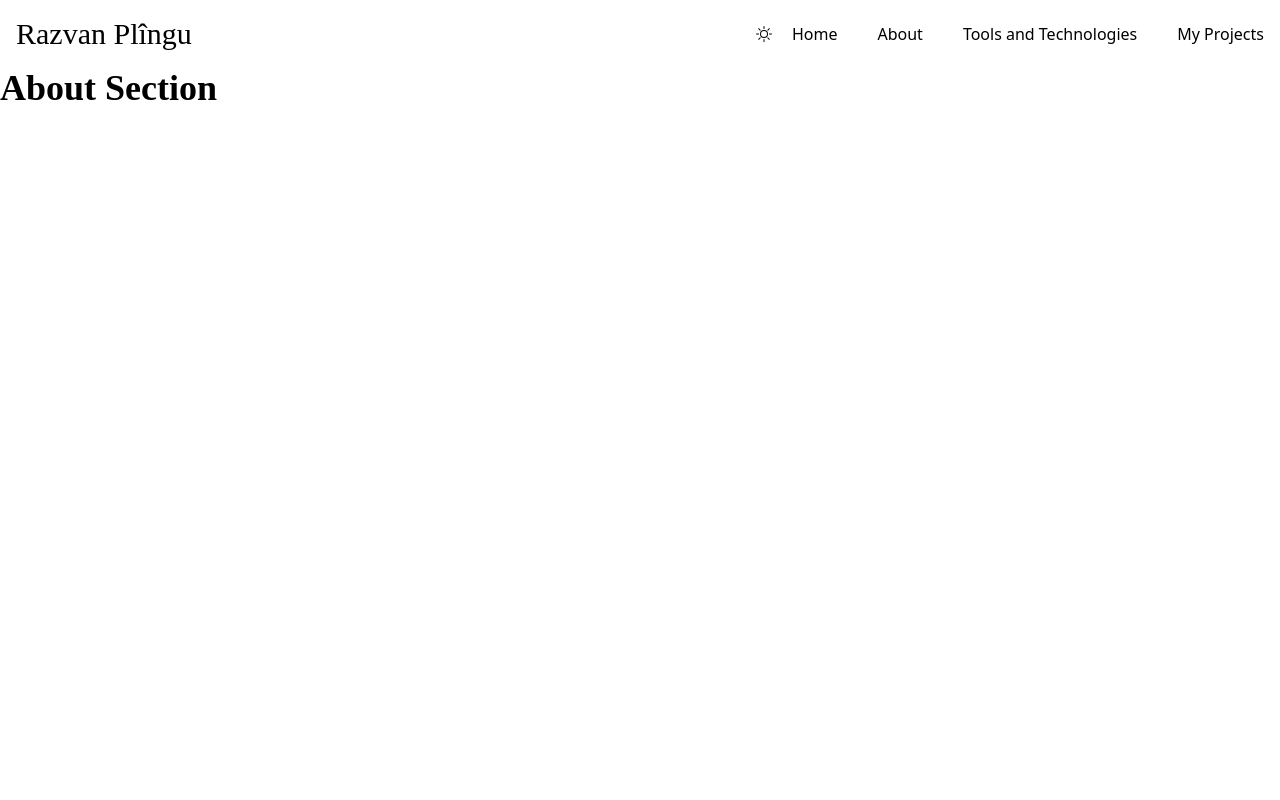
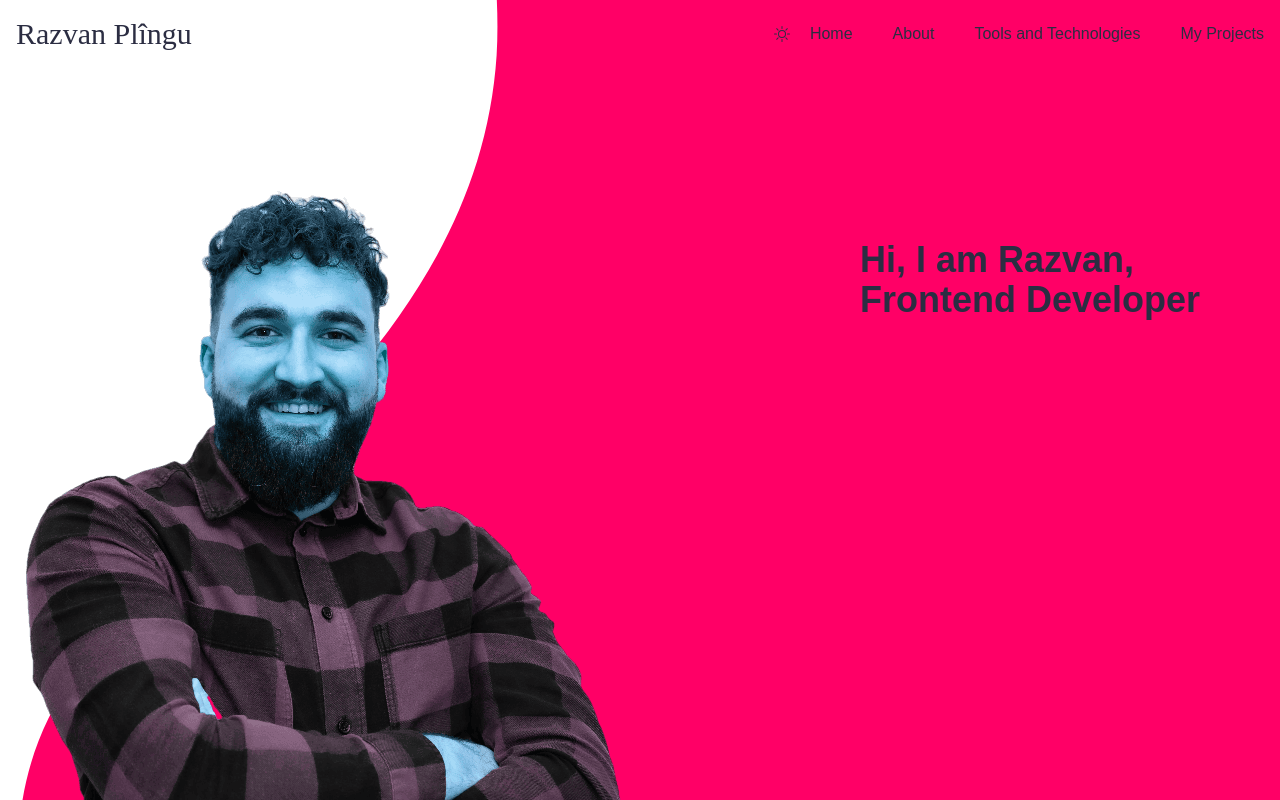
Before and after one commit to RazvanGP/portfolio-website, a React (Create React App) app: page / in a window 1280 px wide. Shown: the top 800 px of the page. Built offline with nearby package versions, Linux system fonts and the light colour scheme.

Commit message:
hero section added

```diff
--- a/src/App.js
+++ b/src/App.js
@@ -14,9 +14,11 @@ function App() {
     <div className={darkMode ? "dark" : ""}>
       <Router>
         <Header />
-        <About />
-        <Technologies />
-        <Projects />
+        <main className="bgPrimaryLight dark:bg-bgPrimaryDark text-textPrimaryLight dark:text-textPrimaryDark ">
+          <About />
+          <Technologies />
+          <Projects />
+        </main>
       </Router>
     </div>
   );
--- a/src/components/mobileNavigation/mobileNavigation.js
+++ b/src/components/mobileNavigation/mobileNavigation.js
@@ -18,7 +18,7 @@ const MobileNavigation = () => {
       </button>
 
       {openMenu && (
-        <aside className="bg-red-600 shadow-2xl w-full absolute top-0 right-0 max-w-xs h-screen z-20">
+        <aside className="bgSecondaryLight dark:bg-bgSecondaryDark shadow-2xl w-full absolute top-0 right-0 max-w-xs h-screen z-20">
           {/*close icon*/}
           <button className="text-4xl p-2 absolute">
             <AiOutlineClose
@@ -28,7 +28,7 @@ const MobileNavigation = () => {
             />
           </button>
           {/*menu list*/}
-          <div className="h-full flex flex-col justify-center items-center gap-y-8 font-primary font-bold text-3xl text-center">
+          <div className="h-full flex flex-col justify-center items-center gap-y-8 font-secondary font-bold text-3xl text-center">
             <HashLink to="#">Home</HashLink>
             <HashLink to="#aboutSection">About</HashLink>
             <HashLink to="#technologiesSection">
--- a/src/components/navigation/navigation.js
+++ b/src/components/navigation/navigation.js
@@ -5,10 +5,18 @@ const Navigation = () => {
   return (
     <nav className="flex justify-end">
       <div className="hidden md:flex gap-10">
-        <HashLink to="#">Home</HashLink>
-        <HashLink to="#aboutSection">About</HashLink>
-        <HashLink to="#technologiesSection">Tools and Technologies</HashLink>
-        <HashLink to="#projectsSection">My Projects</HashLink>
+        <HashLink to="#" className="font-secondary ">
+          Home
+        </HashLink>
+        <HashLink to="#aboutSection" className="font-secondary">
+          About
+        </HashLink>
+        <HashLink to="#technologiesSection" className="font-secondary">
+          Tools and Technologies
+        </HashLink>
+        <HashLink to="#projectsSection" className="font-secondary">
+          My Projects
+        </HashLink>
       </div>
       <div className="place-self-end">
         <MobileNavigation />
--- a/src/index.css
+++ b/src/index.css
@@ -2,4 +2,7 @@
 @tailwind components;
 @tailwind utilities;
 
-@import url("https://fonts.googleapis.com/css2?family=Dancing+Script:wght@700&display=swap");
+@import url("https://fonts.googleapis.com/css2?family=Dancing+Script");
+@import url("https://fonts.googleapis.com/css2?family=Orbitron");
+@import url("https://fonts.googleapis.com/css2?family=Rajdhani");
+@import url("https://fonts.googleapis.com/css2?family=Rajdhani");
--- a/src/sections/about.js
+++ b/src/sections/about.js
@@ -1,11 +1,27 @@
+import profilePhoto from "../assets/images/profile-photo.png";
+
 const About = () => {
   return (
-    <section>
+    <section className="flex justify-between items-center pt-20">
+      <img
+        src={profilePhoto}
+        alt="profile photo"
+        className="hue-rotate-180 object-scale-down h-screen"
+      ></img>
+      <svg viewBox="10 20 50 100" className="absolute bottom-0 z-[-1]">
+        <path
+          fill="#FF0066"
+          d="M44.3,-61.1C55.6,-52.8,61.6,-37.4,66.8,-21.6C72.1,-5.9,76.5,10.2,74.2,26.3C72,42.4,63.1,58.4,49.6,66.3C36.1,74.1,18,73.7,3.9,68.3C-10.3,62.9,-20.5,52.6,-28.4,43C-36.3,33.3,-41.8,24.4,-38.1,16.8C-34.4,9.3,-21.4,3.3,-20.6,-9.1C-19.9,-21.4,-31.3,-40.1,-29.9,-51.6C-28.5,-63.1,-14.2,-67.3,1.1,-68.9C16.5,-70.5,33.1,-69.4,44.3,-61.1Z"
+          transform="translate(50 100)"
+        />
+      </svg>
       <h2
-        className="font-bold font-primary text-4xl h-screen"
+        className="font-[900] font-primary text-4xl absolute right-20 top-60"
         id="aboutSection"
       >
-        About Section
+        Hi, I am Razvan,
+        <br />
+        Frontend Developer
       </h2>
     </section>
   );
--- a/src/sections/header.js
+++ b/src/sections/header.js
@@ -4,7 +4,7 @@ import DarkModeToggleBtn from "../components/darkModeToggleBtn/darkModeToggleBtn
 
 const Header = () => {
   return (
-    <header className="flex justify-between p-4 sticky top-0 w-full z-20 bg-white dark:bg-slate-500">
+    <header className="flex justify-between p-4 sticky top-0 w-full z-20 text-textPrimaryLight dark:text-textPrimaryDark">
       <HashLink to="#" className="logo font-logo text-3xl">
         Razvan Plîngu
       </HashLink>
--- a/tailwind.config.js
+++ b/tailwind.config.js
@@ -3,12 +3,25 @@ module.exports = {
   content: ["./src/**/*.{js,jsx,ts,tsx}"],
   darkMode: "class",
   theme: {
-    extend: {},
+    extend: {
+      colors: {
+        //light
+        bgPrimaryLight: "#f1faee",
+        bgSecondaryLight: "#8d99ae",
+        bgTertiaryLight: "#457b9d",
+        textPrimaryLight: "#2b2d42",
+        //dark
+        bgPrimaryDark: "#1d3557",
+        bgSecondaryDark: "#8d99ae",
+        bgTertiaryDark: "#48cae4",
+        textPrimaryDark: "#f1faee",
+      },
+    },
     fontFamily: {
       logo: ["Dancing Script", "cursive"],
-      primary: "Orbitron",
-      secondary: "Rajdhani",
-      tertiary: "Aldrich",
+      primary: ["Orbitron", "sans-serif"],
+      secondary: ["Rajdhani", "sans-serif"],
+      tertiary: ["Aldrich", "sans-serif"],
     },
   },
   plugins: [],
```
Also changed, not shown: src/assets/images/profile-photo.png (added).
